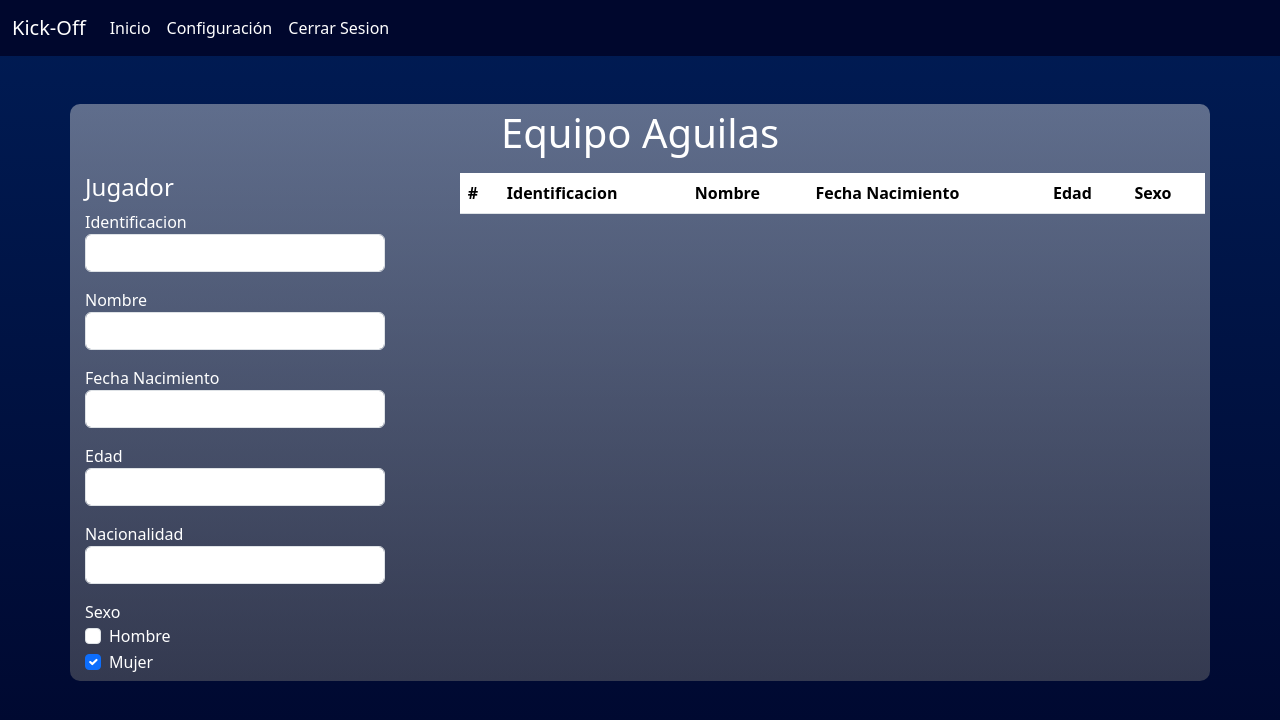
After one commit to JuanT20/Torneo, a Flask app: page /register-jugadores in a window 1280 px wide. The commit adds this page. Shown: the top 720 px of the page. Run offline with Flask 2, Linux system fonts and the light colour scheme; lists and menus that the app fills with data are empty.

Commit message:
Update Files Project

```diff
--- a/app/app.py
+++ b/app/app.py
@@ -5,6 +5,8 @@ from routes.main import app_routes  # Importa las rutas
 def create_app():
     app = Flask(__name__)
     app.secret_key = 'secret_key'
+    UPLOAD_FORDER = 'static/img/escudos'
+    app.config['UPLOAD_FOLDER'] = UPLOAD_FORDER
 
 
 
--- a/app/routes/main.py
+++ b/app/routes/main.py
@@ -1,16 +1,20 @@
-from flask import Blueprint, render_template, request, jsonify, redirect, url_for,session
+from flask import Blueprint, render_template, request, jsonify, redirect, url_for,session,current_app
+from utils.funtions import allowed_file,save_logo
+from models.db import insertar_torneo,verificar_usuario,insertar_usuario,save_team_to_db,get_teams
+import os
 
-from models.db import insertar_torneo,verificar_usuario,insertar_usuario
 
 
 app_routes = Blueprint('app_routes', __name__)  # Creamos una instancia de Flask
 
-# Ruta principal: Landing Page
+# Inicio Ruta principal: Landing Page
 @app_routes.route('/')
 def landing():
     return render_template('index.html')
 
+# Fin Ruta principal: Landing Page
 
+#Inicio Ruta Login
 @app_routes.route('/login',methods=['GET','POST'])
 def login():
     if request.method == 'GET':
@@ -44,12 +48,17 @@ def login():
 
          # Respuesta exitosa
         return jsonify({'mensaje': 'Login correcto', 'redirect_url': '/register-torneo'}), 200
+#Fin Ruta Login
 
+#Inicio Ruta Logout
 @app_routes.route('/logout', methods=['GET'])
 def logout():
     session.clear()  # Elimina todos los datos de la sesión
     return jsonify({'mensaje': 'Sesión cerrada correctamente'}), 200
 
+#Fin Ruta Logout
+
+#Inicio Ruta singUp
 @app_routes.route('/singUp', methods=['GET', 'POST'])
 def singUp():
 
@@ -78,7 +87,9 @@ def singUp():
             return jsonify({'mensaje': 'Usuario registrado correctamente', 'redirect_url': '/login'}), 200
         except Exception as e:
             return jsonify({'error': str(e)}), 500
+#Fin Ruta singUp
 
+# Inicio Ruta Dashboard
 @app_routes.route('/dashboard')
 def dashboard():
     # Verifica si el usuario está autenticado
@@ -88,6 +99,9 @@ def dashboard():
     id_usuario = session['id_usuario']
     return render_template('dashboard.html', id_usuario=id_usuario)
 
+# Fin Ruta Dashboard
+
+#Inicio Ruta register-torneo
 @app_routes.route('/register-torneo', methods=['GET','POST'])
 def addTorneos():
     if request.method == 'GET':
@@ -117,6 +131,60 @@ def addTorneos():
 
         try:
             insertar_torneo(id_usuario,nombreTorneo, tipoTorneo, formatoTorneo, numeroEquipos, fechaInicio, fechaFin)
-            return jsonify({'mensaje': f'Torneo "{nombreTorneo}" registrado correctamente'}), 201
+            return jsonify({'mensaje': 'Registro correcto', 'redirect_url': '/register-equipos'}), 200
         except Exception as e:
             return jsonify({'error': str(e)}), 500
+#Fin Ruta register-torneo
+
+#Inicio Ruta register-equipos
+@app_routes.route('/register-equipos', methods=['GET', 'POST'])
+def addEquipos():
+    if request.method == 'GET':
+        return render_template('registroEquipos.html')
+
+    if request.method == 'POST':
+        try:
+            equipos = request.form.to_dict()
+            archivos = request.files
+
+            for key, value in equipos.items():
+                if key.startswith("equipo"):
+                    equipo_index = key.replace("equipo", "")
+                    team_name = value
+                    team_logo = archivos.get(f"escudo{equipo_index}")
+
+                    # Verificar si se subió un archivo válido
+                    if team_logo and allowed_file(team_logo.filename):
+                        logo_path = save_logo(team_logo, current_app.config['UPLOAD_FOLDER'])
+                    else:
+                        # Usar la imagen predeterminada
+                        logo_path = os.path.join('static', 'img', 'escudos', 'default-escudo.svg')
+
+                    # Guardar el equipo y su logo en la base de datos
+                    save_team_to_db(team_name, logo_path)
+
+            return jsonify({'success': True, 'redirect_url': '/equipos'}), 200
+
+        except Exception as e:
+            return jsonify({'error': str(e)}), 500
+#Fin Ruta register-equipos
+
+
+# Inicio Ruta equipos
+@app_routes.route('/equipos', methods=['GET'])
+def equipos():
+    equipos = get_teams() #Obtenemos los equipos
+    return render_template('equipos.html', equipos=equipos)
+
+# FinRuta equipos
+
+#Inicio Ruta register-jugadores
+
+@app_routes.route('/register-jugadores', methods=['GET', 'POST'])
+def addJugadores():
+    if request.method == 'GET':
+        return render_template('registroJugadores.html')
+
+
+
+#Fin Ruta register-jugadores
--- a/app/static/css/style.css
+++ b/app/static/css/style.css
@@ -15,6 +15,14 @@ body {
   background: #00072d;
   background: linear-gradient(180deg, #001c55, #00072d);
   height: 100vh;
+}
+
+nav {
+  background-color: #00072d;
+}
+.nav-link,
+.navbar-brand {
+  color: #ffffff;
 }
 
 .contentDiv {
--- a/app/static/js/registroEquipos.js
+++ b/app/static/js/registroEquipos.js
@@ -1,19 +1,73 @@
-/**Dinamismo del formulario den registro de Equipos */
-document.getElementById("nEquipos").addEventListener("change", function () {
-  const numEquipos = this.value;
-  const formEqupos = document.getElementById("form-equipos");
-  formGroup.innerHTML = ""; // Limpiar el formulario anterior
+// Al cargar la página, obtener el número de equipos desde localStorage
+document.addEventListener("DOMContentLoaded", function () {
+  const numeroEquipos = localStorage.getItem("numeroEquipos"); // Leer el valor guardado
+  const contenedorEquipos = document.getElementById("contenedorEquipos");
 
-  for (let i = 1; i <= numEquipos; i++) {
-    // Crear un grupo de inputs para cada materia
-    const formtorneo = document.createElement("div");
-    formGroup.classList.add("mb-3");
+  if (numeroEquipos) {
+    for (let i = 1; i <= numeroEquipos; i++) {
+      // Crear un grupo de inputs para cada equipo
+      const formGroup = document.createElement("div");
+      formGroup.classList.add("mb-3");
 
-    formGroup.innerHTML = `
-              <h5>Equipos ${i}</h5>
+      formGroup.innerHTML = `
+      <div class="row mb-3 align-items-center">
+  <div class="col-1">
+    <label for="equipo${i}" class="form-label">${i}</label>
+  </div>
+  <div class="col">
+    <input
+      type="text"
+      id="equipo${i}"
+      name="equipo${i}"
+      class="form-control"
+      placeholder="Nombre del equipo ${i}"
+      required
+    />
+  </div>
+  <div class="col">
+    <input
+      type="file"
+      id="escudo${i}"
+      name="escudo${i}"
+      class="form-control"
+      accept="image/*"
 
-          `;
+    />
+  </div>
 
-    formtorneo.appendChild(formGroup);
+</div>
+
+      `;
+
+      contenedorEquipos.appendChild(formGroup);
+    }
+  } else {
+    alert(
+      "No se encontró el número de equipos. Por favor, regresa al formulario anterior."
+    );
   }
 });
+document.getElementById("rEquipos").addEventListener("click", function (event) {
+  event.preventDefault();
+
+  const formEquipos = document.getElementById("formEquipos");
+  const formData = new FormData(formEquipos);
+
+  try {
+    fetch("/register-equipos", {
+      method: "POST",
+      body: formData,
+    })
+      .then((response) => response.json())
+      .then((data) => {
+        if (data.success) {
+          window.location.href = data.redirect_url;
+        } else {
+          alert(data.error);
+        }
+      })
+      .catch((error) => console.error("Error:", error));
+  } catch (error) {
+    console.error("Error:", error, data);
+  }
+});
--- a/app/static/js/registroTorneo.js
+++ b/app/static/js/registroTorneo.js
@@ -20,6 +20,9 @@ formTorneo.addEventListener("submit", function (event) {
     fechaFin: fechaFin,
   };
 
+  // Guardar el número de equipos en localStorage
+  localStorage.setItem("numeroEquipos", numeroEquipos);
+
   // Enviar los datos al backend usando Fetch API
   fetch("/register-torneo", {
     method: "POST",
@@ -31,7 +34,8 @@ formTorneo.addEventListener("submit", function (event) {
     .then((response) => response.json())
     .then((data) => {
       if (data.mensaje) {
-        swal("Exitoso!", "Registro del Torneo!", "success"); // mensaje de éxito
+        //swal("Exitoso!", "Registro del Torneo!", "success"); // mensaje de éxito
+        window.location.href = data.redirect_url;
         formTorneo.reset();
       } else if (data.error) {
         swal("Oops!", "Ocurrió un error en el registro!", "error"); //mensaje de error
--- a/app/templates/dashboard.html
+++ b/app/templates/dashboard.html
@@ -1 +1 @@
-{% extends 'base.html' %} {% block content %} {% endblock %}
+{% extends 'layout.html' %} {% block content %} {% endblock %}
--- a/app/templates/base.html
+++ b/app/templates/layout.html
@@ -18,7 +18,7 @@
 
   <body>
     <header>
-      <nav class="navbar navbar-expand-lg navbar-dark bg-dark">
+      <nav class="navbar navbar-expand-lg">
         <div class="container-fluid">
           <a class="navbar-brand" href="#">Kick-Off</a>
           <button
@@ -55,6 +55,7 @@
     <script src="https://unpkg.com/sweetalert/dist/sweetalert.min.js"></script>
     <script src="{{ url_for('static', filename='js/script.js') }}"></script>
     <script src="{{ url_for('static', filename='js/registroTorneo.js') }}"></script>
+    <script src="{{ url_for('static', filename='js/registroEquipos.js') }}"></script>
     <script src="{{ url_for('static', filename='js/logout.js') }}"></script>
   </body>
 </html>
--- a/app/templates/registerTorneo.html
+++ b/app/templates/registerTorneo.html
@@ -1,4 +1,4 @@
-{% extends 'base.html' %} {% block content %}
+{% extends 'layout.html' %} {% block content %}
 <div class="contentTorneo">
   <h1 class="text-center">Torneo</h1>
   <div class="row">
--- /dev/null
+++ b/app/templates/registroJugadores.html
@@ -0,0 +1,68 @@
+{% extends 'layout.html' %} {% block content %}
+<div class="contentTorneo">
+  <h1 class="text-center mb-3">Equipo Aguilas</h1>
+  <div class="row">
+    <div class="col-md-4">
+      <form class="form-torneo" id="formEquipos">
+        <h4>Jugador</h4>
+        <div class="mb-3">
+          <label for="">Identificacion</label>
+          <input type="text" class="form-control" />
+        </div>
+        <div class="mb-3">
+          <label for="">Nombre</label>
+          <input type="text" class="form-control" />
+        </div>
+        <div class="mb-3">
+          <label for="">Fecha Nacimiento</label>
+          <input type="text" class="form-control" />
+        </div>
+        <div class="mb-3">
+          <label for="">Edad</label>
+          <input type="text" class="form-control" />
+        </div>
+        <div class="mb-3">
+          <label for="">Nacionalidad</label>
+          <input type="text" class="form-control" />
+        </div>
+        <label for="">Sexo</label>
+        <div class="form-check display-flex">
+          <input
+            class="form-check-input"
+            type="checkbox"
+            value=""
+            id="flexCheckDefault"
+          />
+          <label class="form-check-label" for="flexCheckDefault">
+            Hombre
+          </label>
+        </div>
+        <div class="form-check">
+          <input
+            class="form-check-input"
+            type="checkbox"
+            value=""
+            id="flexCheckChecked"
+            checked
+          />
+          <label class="form-check-label" for="flexCheckChecked"> Mujer </label>
+        </div>
+      </form>
+    </div>
+    <div class="col-md-8 mb-4">
+      <table class="table">
+        <thead>
+          <tr>
+            <th>#</th>
+            <th>Identificacion</th>
+            <th>Nombre</th>
+            <th>Fecha Nacimiento</th>
+            <th>Edad</th>
+            <th>Sexo</th>
+          </tr>
+        </thead>
+      </table>
+    </div>
+  </div>
+</div>
+{% endblock %}
```
Also changed, not shown: app/models/db.py (+23 -0 lines), app/templates/equipos.html (+39 -16 lines), app/templates/registroEquipos.html (added, +25 -0 lines), app/utils/funtions.py (added, +62 -0 lines), app/static/img/escudos/default-escudo.svg (added).
